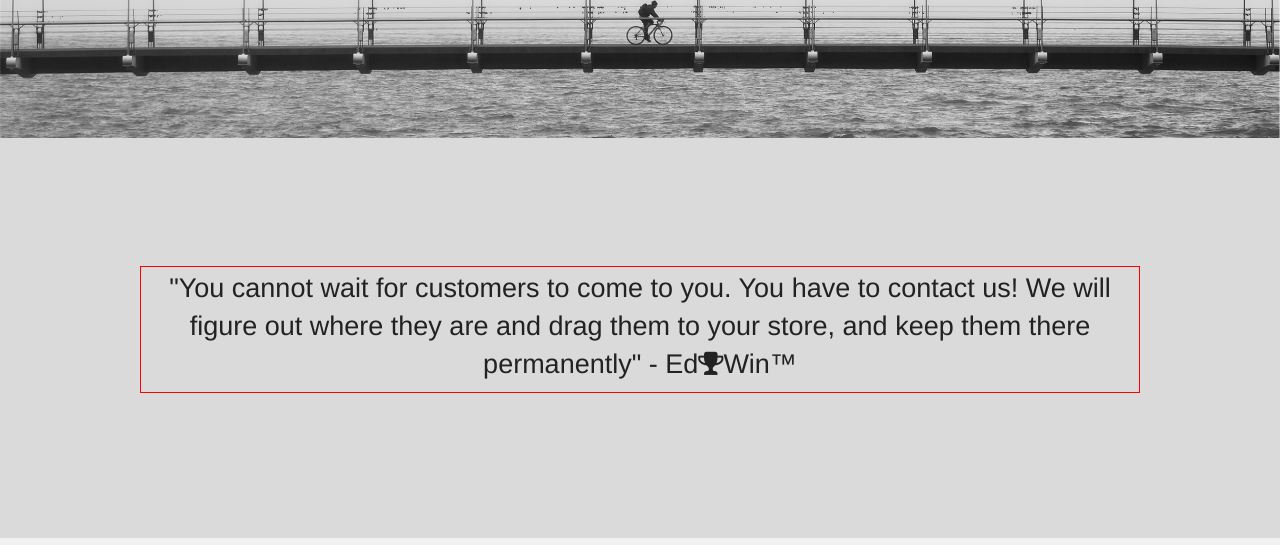
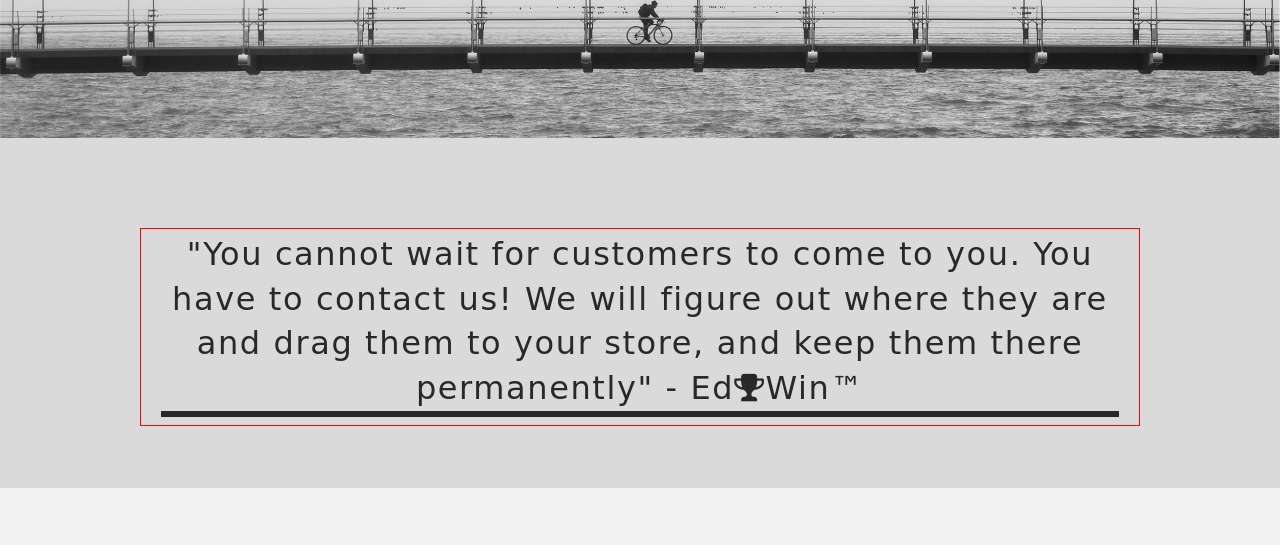
Before and after one commit to yeye07/ed-win-portfolio, a website: page index2.html in a window 1280 px wide. Shown: the part 407-952 px from the top of the page. Drawn offline with Linux system fonts and the light colour scheme; a web font is replaced by a local one.

Commit message:
getting the quotes

```diff
--- a/scss/app.scss
+++ b/scss/app.scss
@@ -48,6 +48,13 @@ aside {
   }
 }
 
+.content{
+text-align:center;
+border:1px red solid;
+   padding: 0 20px;
+    margin: 0 auto;
+
+    }
 
 .introduction {
     background-image: url(../images/Main.jpeg);
@@ -64,23 +71,23 @@ aside {
   font-weight: 500;
 }
 
-.content{
-text-align:center;
-border:1px red solid;
-   padding: 0 20px;
-    margin: 0 auto;
 
-    }
 
- aside{
-  border:1px red solid;
-  }
+ .quotes {
+   background: #DADADA;
+  height: 350px;
+  padding-top: 7%;
 
- .quotes{
-   background: #DADADA;
-  height: 400px;
-  padding: 10% 0;
 
+ }
+
+ .quotes h3 {
+border-bottom: 6px solid #282828;
+    color: #282828;
+    font-size:32px;
+    font-family: 'Gravitas One', cursive;
+    letter-spacing: 0.1rem;
+    text-transform: none;
  }
 
  .portfolio {
```
Also changed, not shown: stylesheets/app.css.
